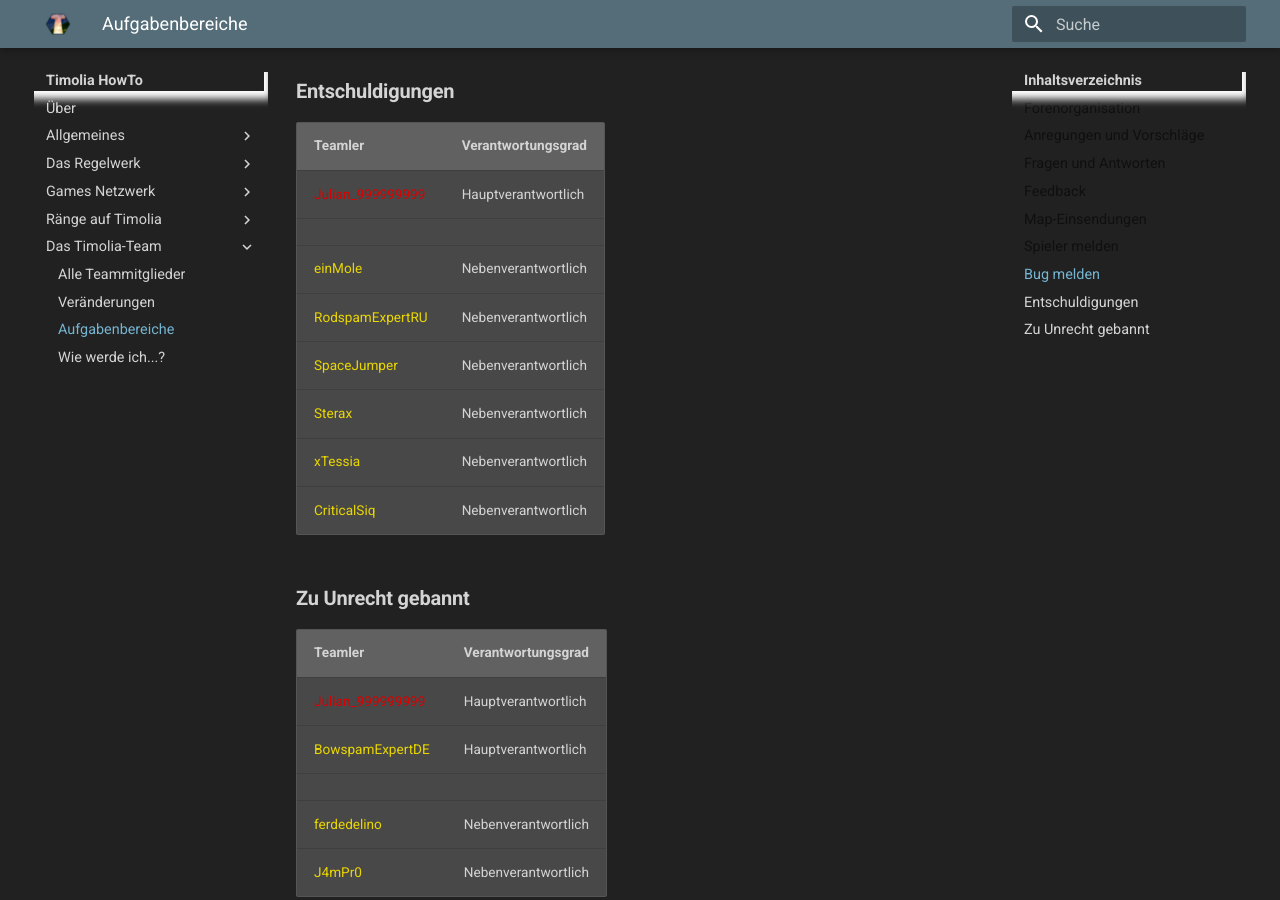
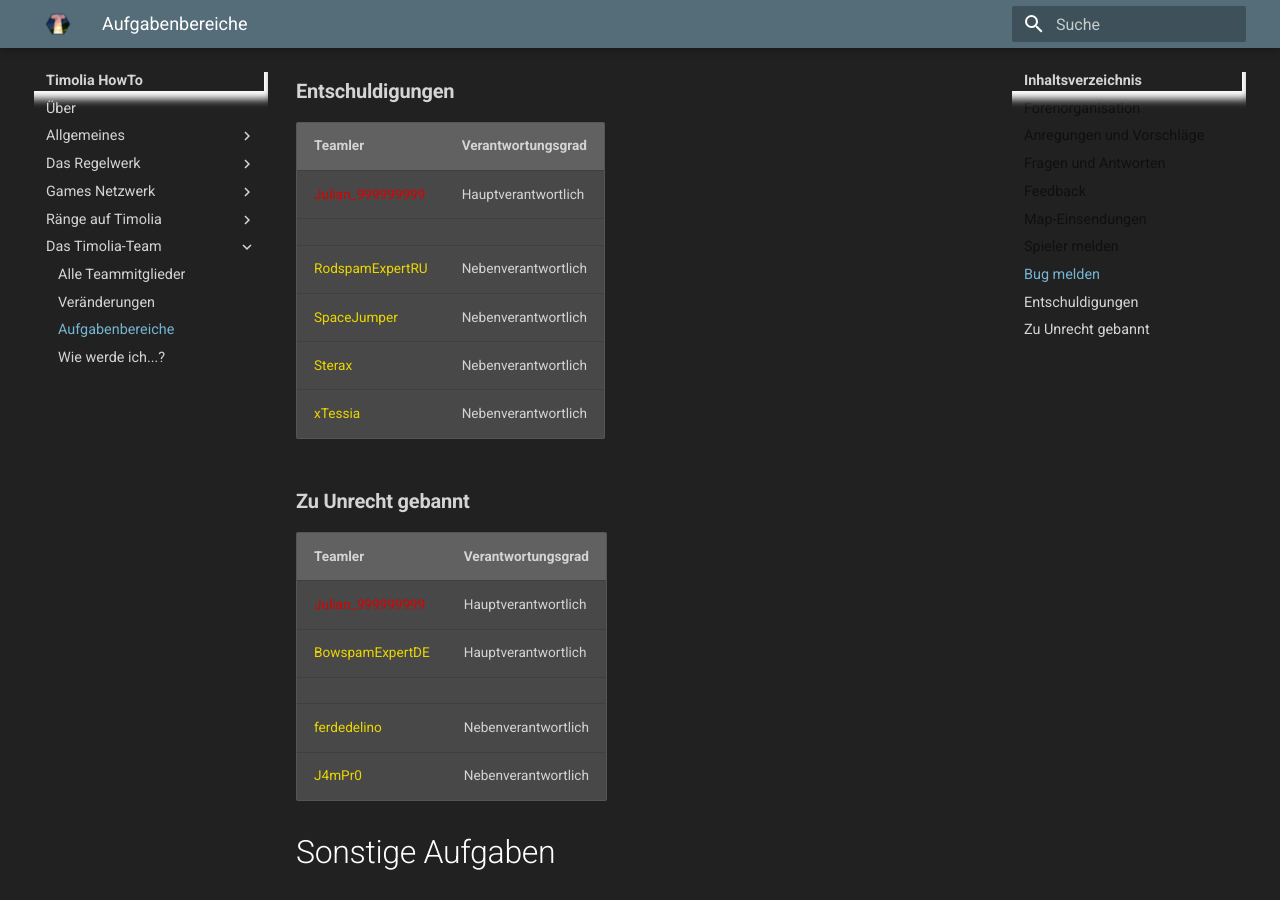
Before and after one commit to TimoliaDE/HowTo, an MkDocs documentation site: the page built from docs/team/responsibilities.md, in a window 1280 px wide and 900 px high, scrolled down 2524 px. Built offline with MkDocs 1.6.1 and Material for MkDocs 9.7.7, drawn with Linux system fonts in a browser that asks for light colours; old or Windows-style settings are respelled for this version of MkDocs.

Commit message:
Update responsibilities.md

```diff
--- a/docs/team/responsibilities.md
+++ b/docs/team/responsibilities.md
@@ -69,12 +69,10 @@ Die Verantwortlichen für die Forenorganisation kümmern sich sowohl um den Aufb
 | ------ | ------ |
 |<span class='moderator'>Julian_999999999</span> | Hauptverantwortlich |
 | | |
-|<span class='supporter'>einMole</span> | Nebenverantwortlich |
 |<span class='supporter'>RodspamExpertRU</span> | Nebenverantwortlich |
 |<span class='supporter'>SpaceJumper</span> | Nebenverantwortlich |
 |<span class='supporter'>Sterax</span> | Nebenverantwortlich |
 |<span class='supporter'>xTessia</span> | Nebenverantwortlich |
-|<span class='supporter'>CriticalSiq</span> | Nebenverantwortlich |
 
 ### **Zu Unrecht gebannt**
 | Teamler | Verantwortungsgrad |
```
